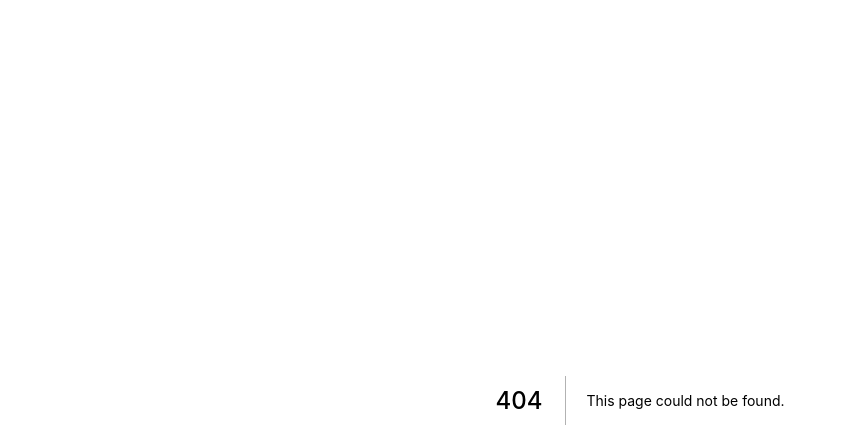
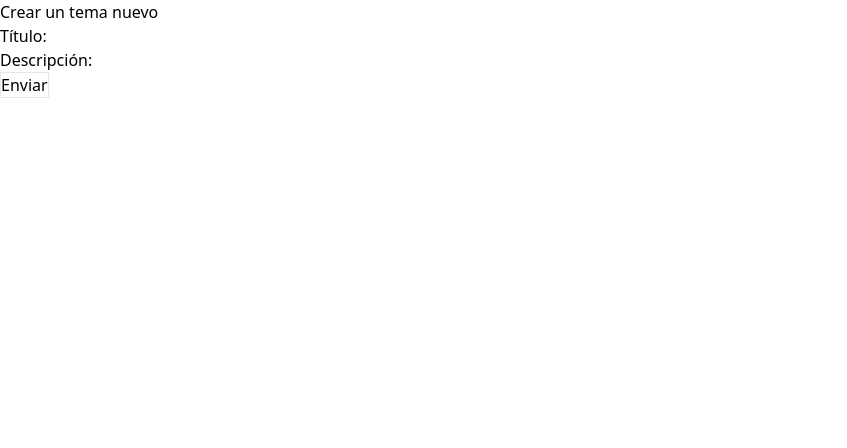
Before and after one commit to cortesCasado/couch, a Next.js app: page /theme/add in a window 1280 px wide. Before the commit this address had no page. Shown: the top 448 px of the page, without its empty margins (0-847 px from the left). Built offline with nearby package versions, Linux system fonts and the light colour scheme.

Commit message:
Formulario simple para crear doc. 'theme'

```diff
--- /dev/null
+++ b/dbfiles/validations_functions/compress/validate_theme.js
@@ -0,0 +1 @@
+function noName(newDoc,oldDoc,userCtx,secObj){function n(e,i){if(i=i||'Document must have a '+e,!newDoc[e])throw{forbidden:i}}if('theme'===newDoc.type){if(n('title'),n('description'),!newDoc.description)throw{forbidden:'Theme must have a description'};if('string'!=typeof newDoc.title)throw{forbidden:'Title must be a string'};if(newDoc.title.length>40)throw{forbidden:'Title must be under 40 characters'};if('string'!=typeof newDoc.description)throw{forbidden:'Description must be a string'};if(newDoc.description.length>150)throw{forbidden:'Description must be under 150 characters'}}}
--- /dev/null
+++ b/dbfiles/validations_functions/readable/validate_theme.js
@@ -0,0 +1,31 @@
+function noName (newDoc, oldDoc, userCtx, secObj) {
+    function require(field, message) {
+        message = message || 'Document must have a ' + field;
+        if (!newDoc[field]) throw({forbidden : message});
+    };
+
+    if (newDoc.type === 'theme') {
+        require('title');
+        require('description');
+
+        if (!newDoc.description) {
+            throw({forbidden: 'Theme must have a description'});
+        }
+
+        if(typeof newDoc.title !== 'string') {
+            throw({forbidden: 'Title must be a string'})
+        }
+
+        if (newDoc.title.length > 40) {
+            throw({forbidden: 'Title must be under 40 characters'})
+        }
+
+        if(typeof newDoc.description !== 'string') {
+            throw({forbidden: 'Description must be a string'})
+        }
+
+        if (newDoc.description.length > 150) {
+            throw({forbidden: 'Description must be under 150 characters'})
+        }
+    }
+}
--- a/package.json
+++ b/package.json
@@ -9,6 +9,7 @@
     "lint": "next lint"
   },
   "dependencies": {
+    "axios": "^0.26.1",
     "next": "12.1.4",
     "react": "18.0.0",
     "react-dom": "18.0.0",
--- /dev/null
+++ b/pages/api/theme.js
@@ -0,0 +1,30 @@
+// Next.js API route support: https://nextjs.org/docs/api-routes/introduction
+
+import axios from "axios";
+
+export default async function handler(req, res) {
+
+    // status: estado HTTP, message: mensaje a devolver en caso de éxito/fallo
+    let uuid, status, message;
+    const uuids = await axios.get(`http://localhost:5984/_uuids`, {
+      headers: {
+        "Content-Type": "application/json",
+        "Authorization": `Basic ${Buffer.from(`admin:cbd2022`).toString('base64')}`,
+      },
+    }).then(r => {
+        uuid = r.data["uuids"][0];
+    }).catch(err => {
+        res.status(err.response.status).json(err.response.data["reason"])
+    })
+
+    const response = await axios.put(`http://localhost:5984/prueba/` + uuid, req.body, {
+      headers: {
+        "Content-Type": "application/json",
+        "Authorization": `Basic ${Buffer.from(`admin:cbd2022`).toString('base64')}`,
+      },
+    }).then(r => {
+        res.status(r.status).json("Tema creado con éxito.");
+    }).catch(err => {
+        res.status(err.response.status).json(err.response.data["reason"])
+    });
+ }
--- /dev/null
+++ b/pages/theme/add.js
@@ -0,0 +1,47 @@
+import axios from 'axios';
+import React from 'react'
+import { useState } from 'react'
+
+function add() {
+
+  const [title, setTitle] = useState('');
+  const [description, setDescription] = useState('');
+
+  async function handleSubmit(e) {
+    e.preventDefault();
+
+    const data = {
+      "title": title,
+      "description": description,
+      "type": "theme"
+    }
+
+    let message;
+    const response = await axios.post('/api/theme', data)
+    .then(res => {
+        message=res.data;
+    }).catch(err => {
+      message=err.response.data;
+    })
+
+    alert(`${message}`);
+  }
+
+
+  return (
+    <>
+    <h1>Crear un tema nuevo</h1>
+    <form onSubmit={handleSubmit} method='POST'>
+      <label htmlFor='title'>Título:</label>
+      <input required maxLength="40" id='title' type='text' value={title} onChange={(e) => setTitle(e.target.value)} />
+      <br/>
+      <label htmlFor='description'>Descripción:</label>
+      <input required maxLength="150" id='description' type='text' value={description} onChange={(e) => setDescription(e.target.value)} />
+      <br/>
+      <button type='submit' className='border'>Enviar</button>
+    </form>
+    </>
+  )
+}
+
+export default add
```
Also changed, not shown: 2 other files (tests, documents, lock files or other folders).
